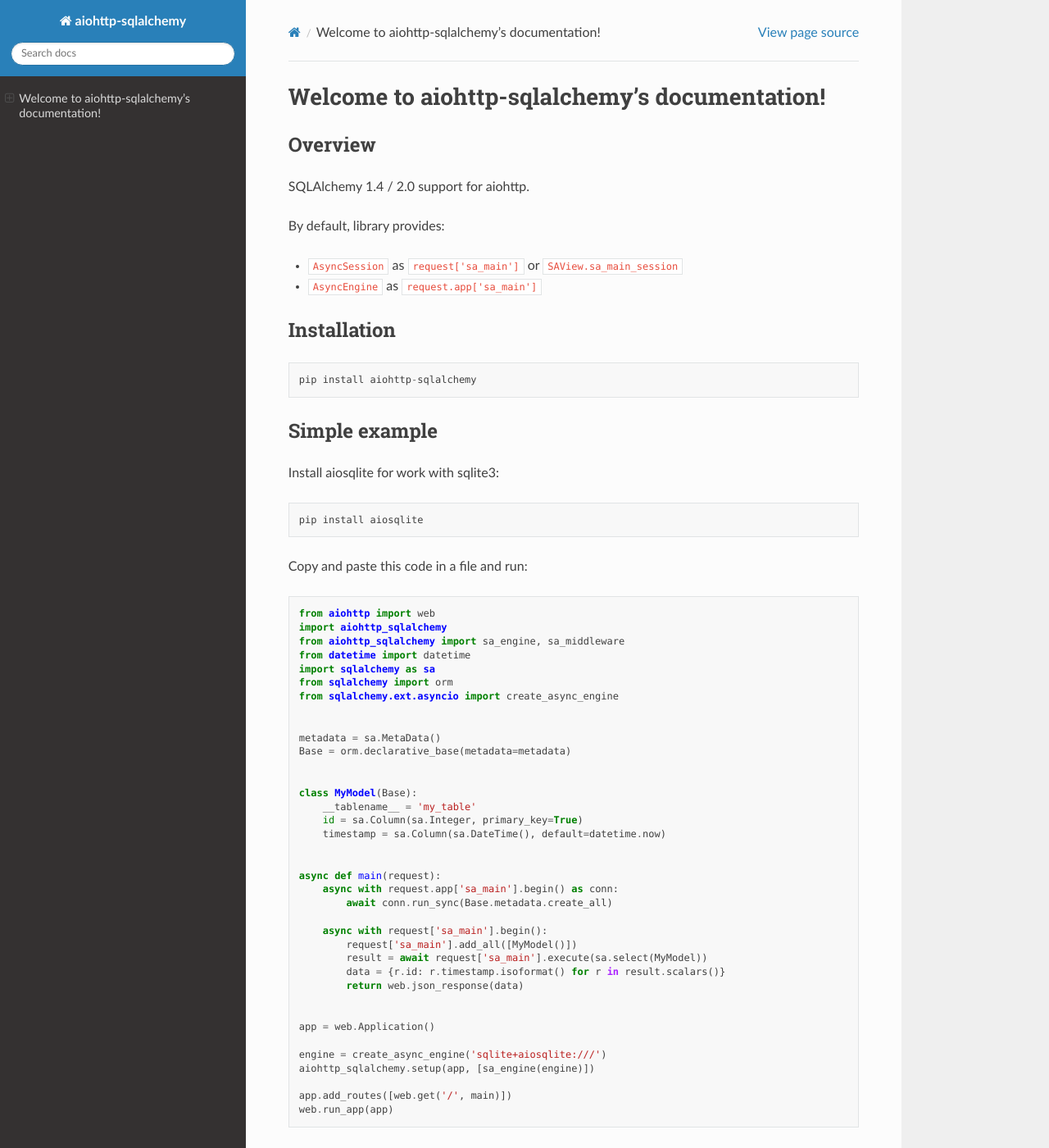
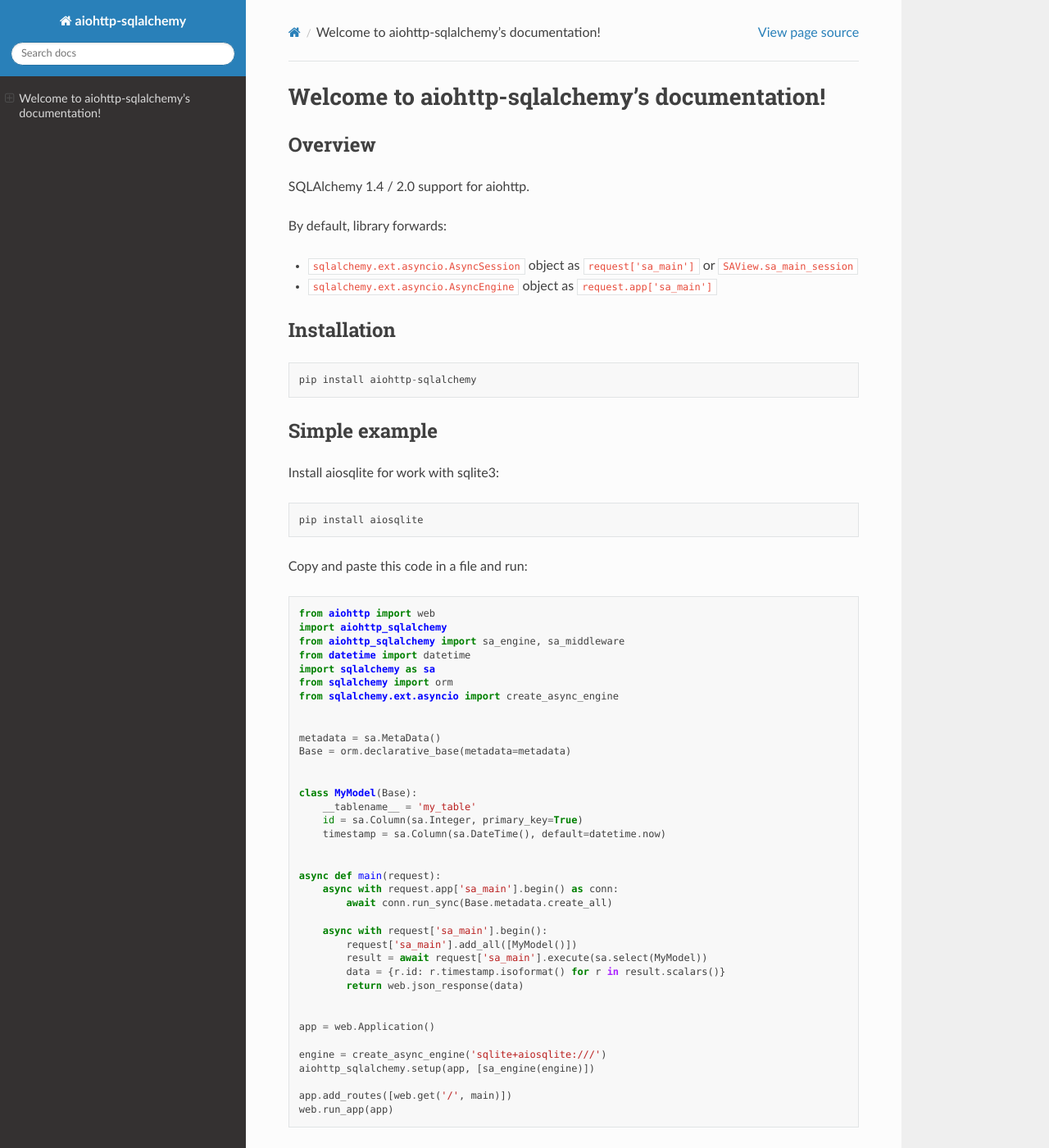
Before and after one commit to ri-gilfanov/aiohttp-sqlalchemy, a Sphinx documentation site: the page built from docs/index.rst, in a window 1280 px wide and 1400 px high. Shown: the whole window at 82% size. Built offline with Sphinx 7.4.7 and the Read the Docs theme 2.0.0, drawn with Linux system fonts in a browser that asks for light colours; some of the changed text lies outside the part shown.

```diff
--- a/aiohttp_sqlalchemy/__init__.py
+++ b/aiohttp_sqlalchemy/__init__.py
@@ -18,11 +18,12 @@ __version__ = '0.1.0'
 
 def sa_engine(engine: 'AsyncEngine', key: str = DEFAULT_KEY, *,
               middleware: bool = True) -> 'TSAEngine':
-    """ AsyncEngine wrapper for binding in setup. """
+    """ AsyncEngine wrapper for binding in setup function. """
     return engine, key, middleware
 
 
 def setup(app: 'Application', engines: 'Iterable[TSAEngine]'):
+    """ Setup function for binding SQLAlchemy engines. """
     for engine, key, middleware in engines:
         if key in app:
             raise DuplicateAppKeyError(key)
--- a/docs/index.rst
+++ b/docs/index.rst
@@ -11,21 +11,25 @@ Welcome to aiohttp-sqlalchemy's documentation!
    :maxdepth: 2
    :caption: Contents:
 
+
 Overview
 --------
 
 SQLAlchemy 1.4 / 2.0 support for aiohttp.
 
-By default, library provides:
+By default, library forwards:
 
-* ``AsyncSession`` as ``request['sa_main']`` or ``SAView.sa_main_session``
-* ``AsyncEngine`` as ``request.app['sa_main']``
+* ``sqlalchemy.ext.asyncio.AsyncSession`` object as ``request['sa_main']``
+  or ``SAView.sa_main_session``
+* ``sqlalchemy.ext.asyncio.AsyncEngine`` object as ``request.app['sa_main']``
+
 
 Installation
 ------------
 ::
 
     pip install aiohttp-sqlalchemy
+
 
 Simple example
 --------------
@@ -74,6 +78,13 @@ Copy and paste this code in a file and run:
 
    app.add_routes([web.get('/', main)])
    web.run_app(app)
+
+
+SQLAlchemy and Asyncio
+----------------------
+
+See `Asynchronous I/O (asyncio) <https://docs.sqlalchemy.org/en/14/orm/extensions/asyncio.html>`_
+section in SQLAlchemy 1.4 Documentation.
 
 
 Binding multiple engines
```
Also changed, not shown: README.rst (+4 -3 lines).
